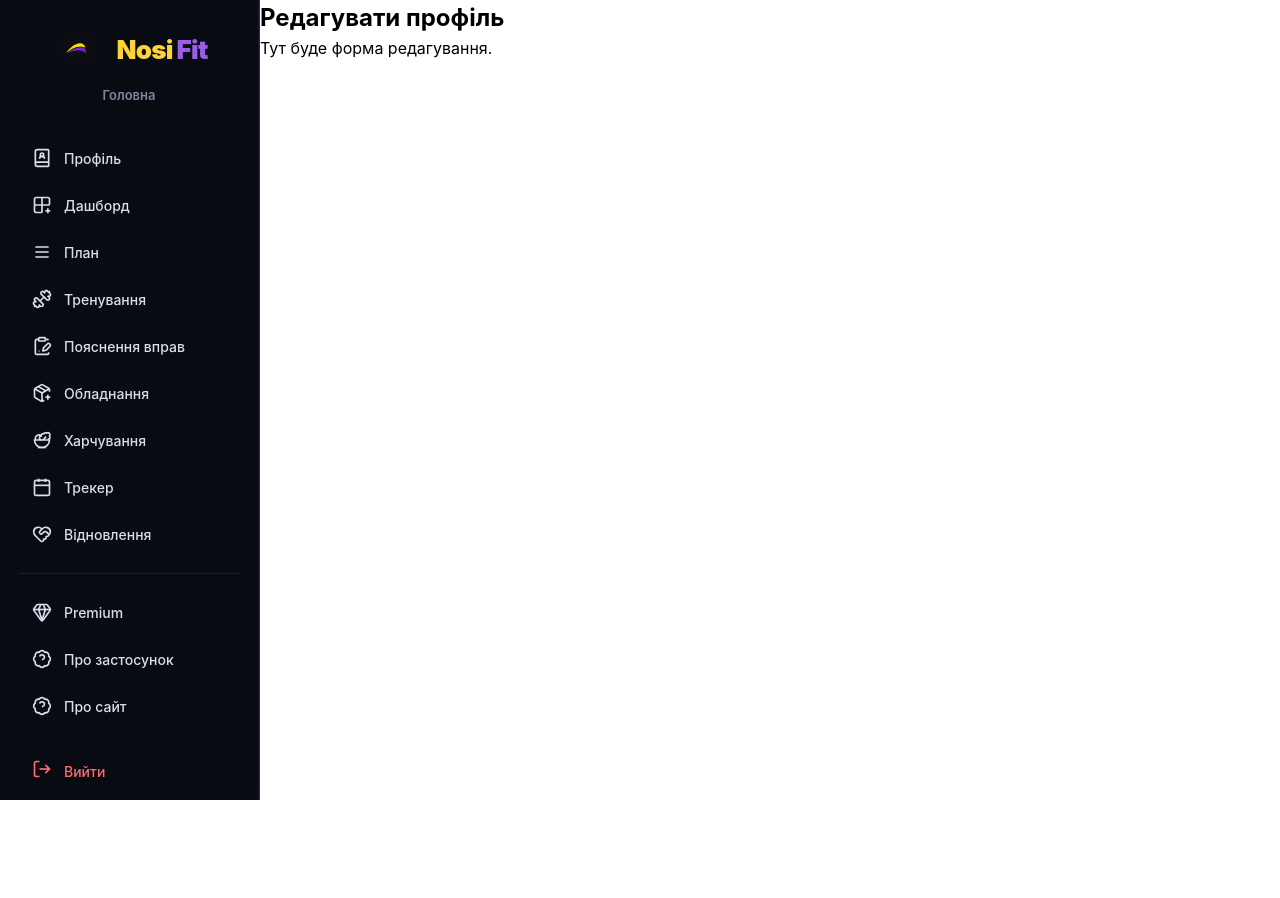
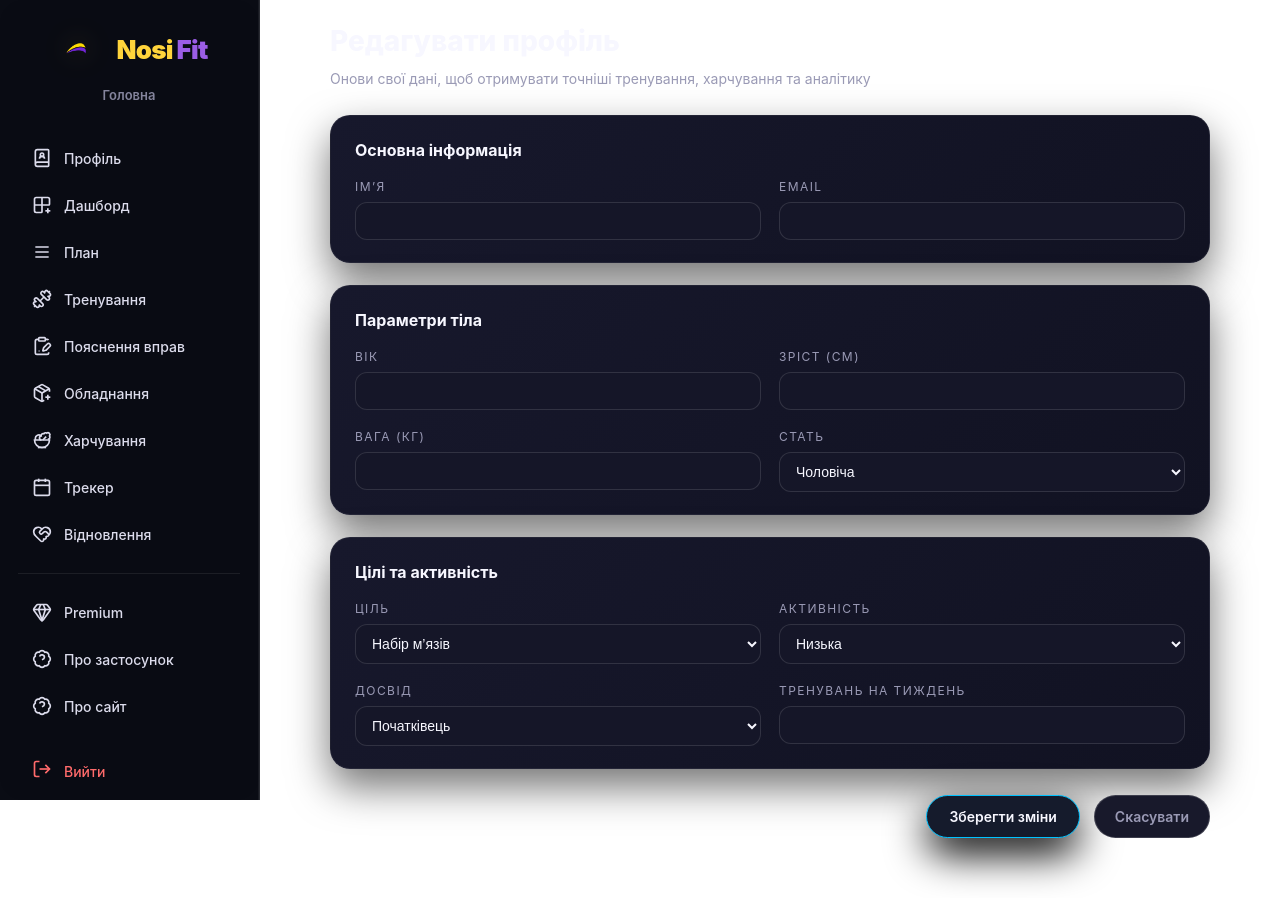
Before and after one commit to NosiOi/Nosi_website, a Flask app: page /profile/edit in a window 1280 px wide. Before the commit the page ends 800 px from the top, so only its background shows below. Run offline with Flask 3, Linux system fonts and the light colour scheme; the visitor is signed in with stand-in values (Sample User, id 1).

Commit message:
Added page 'profile_edit'

```diff
--- /dev/null
+++ b/myapp/app/static/css/pages/profile_edit.css
@@ -0,0 +1,139 @@
+.profile-edit-page {
+    max-width: 880px;
+    margin: 0 auto;
+    padding: 20px 0 60px;
+    animation: fadeIn 0.4s ease-out;
+}
+
+.profile-edit-header {
+    margin-bottom: 26px;
+}
+
+.pe-title {
+    font-size: 28px;
+    font-weight: 800;
+    color: #f7f7ff;
+}
+
+.pe-subtitle {
+    font-size: 14px;
+    color: #9a9ab5;
+    margin-top: 6px;
+}
+
+.pe-section {
+    background: linear-gradient(135deg, #17182c, #111222);
+    border: 1px solid rgba(255, 255, 255, 0.06);
+    border-radius: 20px;
+    padding: 22px 24px;
+    margin-bottom: 22px;
+    box-shadow: 0 18px 40px rgba(0, 0, 0, 0.55);
+}
+
+.pe-section-title {
+    font-size: 16px;
+    font-weight: 700;
+    color: #f7f7ff;
+    margin-bottom: 16px;
+}
+
+.pe-grid {
+    display: grid;
+    grid-template-columns: repeat(2, minmax(0, 1fr));
+    gap: 18px;
+}
+
+@media (max-width: 720px) {
+    .pe-grid {
+        grid-template-columns: 1fr;
+    }
+}
+
+.pe-field {
+    display: flex;
+    flex-direction: column;
+    gap: 6px;
+}
+
+.pe-field label {
+    font-size: 12px;
+    letter-spacing: 0.12em;
+    text-transform: uppercase;
+    color: #9a9ab5;
+}
+
+.pe-field input,
+.pe-field select {
+    padding: 10px 12px;
+    border-radius: 12px;
+    border: 1px solid rgba(255, 255, 255, 0.12);
+    background: #151628;
+    color: #f7f7ff;
+    font-size: 14px;
+    outline: none;
+    transition: 0.25s ease;
+}
+
+.pe-field input:focus,
+.pe-field select:focus {
+    border-color: #00c2ff;
+    box-shadow: 0 0 0 1px rgba(0, 194, 255, 0.7), 0 14px 32px rgba(0, 0, 0, 0.9);
+    background: #181a30;
+}
+
+.pe-actions {
+    margin-top: 26px;
+    display: flex;
+    gap: 14px;
+    justify-content: flex-end;
+}
+
+.pe-btn-save {
+    padding: 10px 22px;
+    border-radius: 999px;
+    background: #151b2c;
+    border: 1px solid #00c2ff;
+    color: #f7f7ff;
+    font-size: 14px;
+    font-weight: 600;
+    cursor: pointer;
+    transition: 0.25s ease;
+    box-shadow: 0 16px 40px rgba(0, 0, 0, 1);
+}
+
+.pe-btn-save:hover {
+    background: #192238;
+    color: #ffd43b;
+    border-color: #ffd43b;
+    transform: translateY(-2px);
+}
+
+.pe-btn-cancel {
+    padding: 10px 20px;
+    border-radius: 999px;
+    background: #18192b;
+    border: 1px solid rgba(255, 255, 255, 0.16);
+    color: #9a9ab5;
+    font-size: 14px;
+    font-weight: 600;
+    text-decoration: none;
+    transition: 0.25s ease;
+}
+
+.pe-btn-cancel:hover {
+    background: #1d2234;
+    color: #f7f7ff;
+    transform: translateY(-2px);
+}
+
+@keyframes fadeIn {
+    from {
+        opacity: 0;
+        transform: translateY(8px);
+    }
+
+    to {
+        opacity: 1;
+        transform: translateY(0);
+    }
+}
--- a/myapp/app/templates/app/profile_edit.html
+++ b/myapp/app/templates/app/profile_edit.html
@@ -1,5 +1,105 @@
 {% extends "app/base_app.html" %} {% block title %}Редагувати профіль —
-NOSIFIT{% endblock %} {% block body %}
-<h2>Редагувати профіль</h2>
-<p>Тут буде форма редагування.</p>
+NOSIFIT{% endblock %} {% block styles %}
+<link
+  rel="stylesheet"
+  href="{{ url_for('static', filename='css/pages/profile_edit.css') }}"
+/>
+{% endblock %} {% block body %}
+
+<div class="profile-edit-page">
+  <div class="profile-edit-header">
+    <h2 class="pe-title">Редагувати профіль</h2>
+    <p class="pe-subtitle">
+      Онови свої дані, щоб отримувати точніші тренування, харчування та
+      аналітику
+    </p>
+  </div>
+
+  <form method="POST" class="profile-edit-form">
+    <div class="pe-section">
+      <h3 class="pe-section-title">Основна інформація</h3>
+      <div class="pe-grid">
+        <div class="pe-field">
+          <label>Ім’я</label>
+          <input type="text" name="username" value="{{ user.username }}" />
+        </div>
+
+        <div class="pe-field">
+          <label>Email</label>
+          <input type="email" name="email" value="{{ user.email }}" />
+        </div>
+      </div>
+    </div>
+
+    <div class="pe-section">
+      <h3 class="pe-section-title">Параметри тіла</h3>
+      <div class="pe-grid">
+        <div class="pe-field">
+          <label>Вік</label>
+          <input type="number" name="age" value="{{ user.age }}" />
+        </div>
+
+        <div class="pe-field">
+          <label>Зріст (см)</label>
+          <input type="number" name="height" value="{{ user.height }}" />
+        </div>
+
+        <div class="pe-field">
+          <label>Вага (кг)</label>
+          <input type="number" name="weight" value="{{ user.weight }}" />
+        </div>
+
+        <div class="pe-field">
+          <label>Стать</label>
+          <select name="gender">
+              <option value="male" {{ "selected" if user.gender == "male" else "" }}>Чоловіча</option>
+              <option value="female" {{ "selected" if user.gender == "female" else "" }}>Жіноча</option>
+            </select>
+
+        </div>
+      </div>
+    </div>
+
+    <div class="pe-section">
+      <h3 class="pe-section-title">Цілі та активність</h3>
+      <div class="pe-grid">
+        <div class="pe-field">
+          <label>Ціль</label>
+          <select name="goal">
+            <option value="muscle_gain" {{ "selected" if user.goal == "muscle_gain" else "" }}>Набір м’язів</option>
+            <option value="fat_loss" {{ "selected" if user.goal == "fat_loss" else "" }}>Спалення жиру</option>
+            <option value="recomposition" {{ "selected" if user.goal == "recomposition" else "" }}>Рекомпозиція</option>
+            </select>
+        </div>
+        <div class="pe-field">
+          <label>Активність</label>
+          <select name="activity">
+            <option value="1.2" {{ "selected" if user.activity == 1.2 else "" }}>Низька</option>
+            <option value="1.375" {{ "selected" if user.activity == 1.375 else "" }}>Легка</option>
+            <option value="1.55" {{ "selected" if user.activity == 1.55 else "" }}>Середня</option>
+            <option value="1.725" {{ "selected" if user.activity == 1.725 else "" }}>Висока</option>
+            </select>
+        </div>
+        <div class="pe-field">
+          <label>Досвід</label>
+          <select name="experience">
+            <option value="beginner" {{ "selected" if user.experience == "beginner" else "" }}>Початківець</option>
+            <option value="intermediate" {{ "selected" if user.experience == "intermediate" else "" }}>Середній</option>
+            <option value="advanced" {{ "selected" if user.experience == "advanced" else "" }}>Просунутий</option>
+            </select>
+        </div>
+        <div class="pe-field">
+          <label>Тренувань на тиждень</label>
+          <input type="number" name="trainings" value="{{ user.trainings }}" />
+        </div>
+      </div>
+    </div>
+
+    <div class="pe-actions">
+      <button type="submit" class="pe-btn-save">Зберегти зміни</button>
+      <a href="/profile" class="pe-btn-cancel">Скасувати</a>
+    </div>
+  </form>
+</div>
+
 {% endblock %}
```
